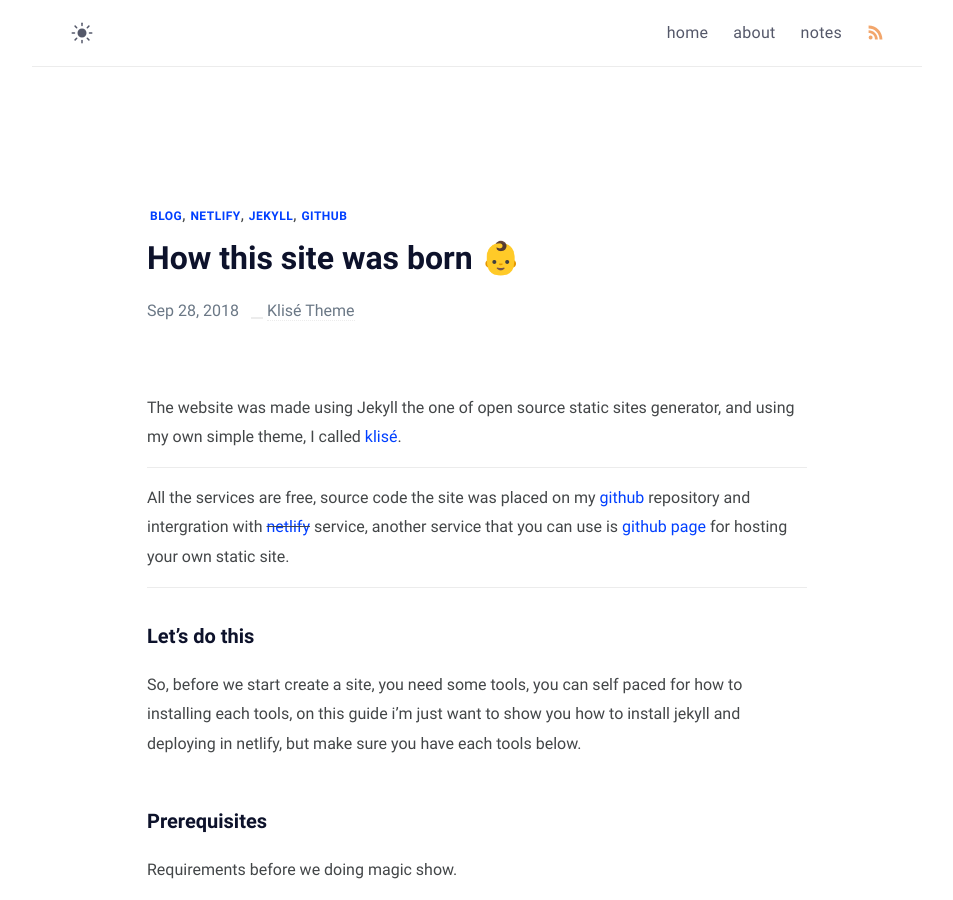
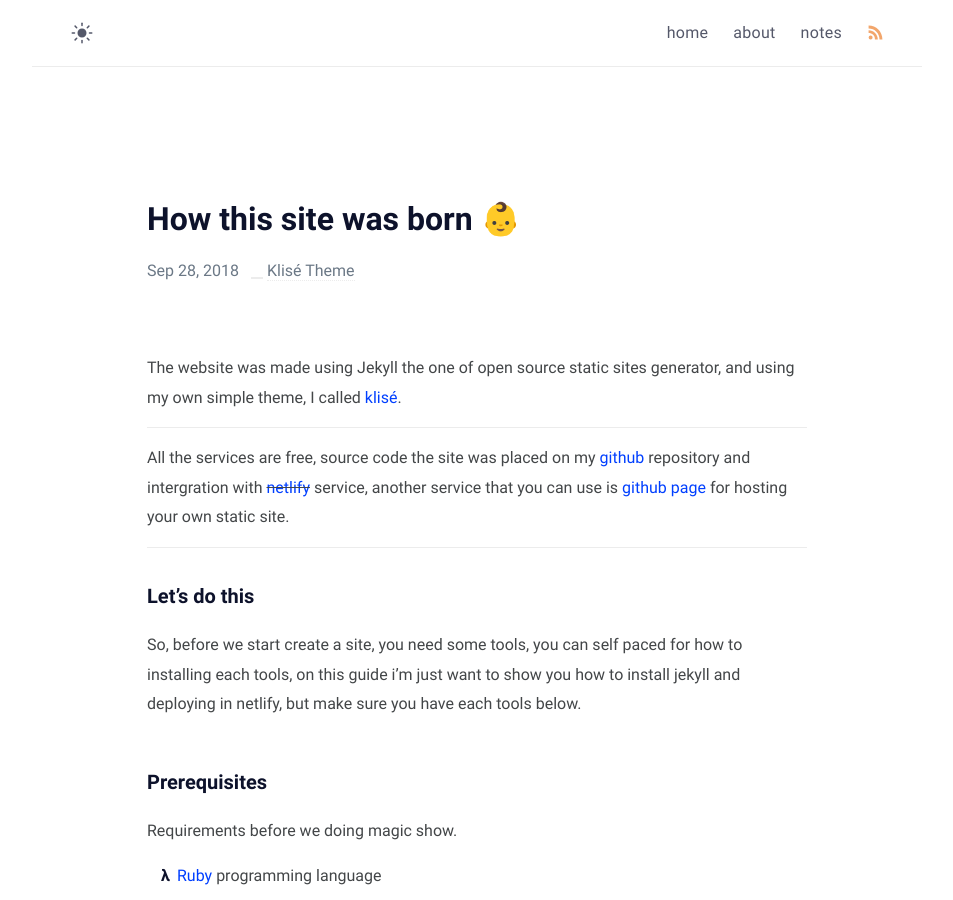
Before and after one commit to piharpi/jekyll-klise, a Jekyll site: the page built from _posts/how-this-site-was-made/2018-09-28-how-this-site-was-made.md, in a window 1280 px wide and 900 px high. Shown: the whole window, without its empty margins (163-1116 px from the left). Built offline with Jekyll 4.4.1, drawn with Linux system fonts in a browser that asks for light colours; some web fonts are replaced; some of the changed text lies outside the part shown.

Commit message:
remove unnecessary parts

```diff
--- a/_includes/footer.html
+++ b/_includes/footer.html
@@ -18,8 +18,3 @@
   </small>
 </footer>
 <script src="/assets/js/main.js" defer="defer"></script>
-<script src="/assets/js/galite.js"></script>
-<script>
-  var galite = galite || {};
-  galite.UA = "{{ site.google_analytics }}";
-</script>
--- a/_layouts/page.html
+++ b/_layouts/page.html
@@ -3,7 +3,7 @@
 ---
 
 <!DOCTYPE html>
-<html lang="{{ page.lang | default: site.lang | default: " en " }}">
+<html lang="{{ page.lang | default: site.lang | default: " de " }}">
 
 {% include header.html %}
 
--- a/_layouts/post.html
+++ b/_layouts/post.html
@@ -14,18 +14,9 @@
       <article itemscope itemtype="https://schema.org/BlogPosting">
 
         <header class="header">
-          {% if page.tags and page.tags != empty %}
-          <div class="tags">
-            {% assign tags = page.tags %}
-            <span itemprop="keywords">
-              {% for tag in tags %}
-              <a class="tag"
-                href="/tags/#{{tag | downcase | slugify}}">{{tag | upcase }}</a>{% unless forloop.last %},{% endunless %}
-              {% endfor %}
-            </span>
-          </div>
-          {% endif %}
+
           <h1 class="header-title" itemprop="headline">{{ page.title | escape }}</h1>
+
           {% if page.date %}
           <div class="post-meta">
             <time datetime="{{ page.date | date_to_xmlschema }}" itemprop="datePublished">
@@ -42,21 +33,26 @@
             <span hidden itemprop="mainEntityOfPage">{{ page.excerpt }}</span>
           </div>
           {% endif %}
+
         </header>
 
         <div class="page-content" itemprop="articleBody">
           {% include anchor_headings.html html=content anchorClass="anchor-head" beforeHeading=true h_min=1 h_max=4 %}
-          {% if page.tweet %}
-          <p>Comments this article on
-            <a href="https://twitter.com/{{site.username}}/status/{{page.tweet}}">Twitter</a>.
-          </p>
-          {% endif %}
         </div>
+
+        {% if page.tags and page.tags != empty %}
+        <div class="tags">
+          {% assign tags = page.tags %}
+          <span itemprop="keywords">
+            {% for tag in tags %}
+            <a class="tag"
+              href="/tags/#{{tag | downcase | slugify}}">{{tag | upcase }}</a>{% unless forloop.last %},{% endunless %}
+            {% endfor %}
+          </span>
+        </div>
+        {% endif %}
+
       </article>
-      {% if page.comments %}
-        {% include comments.html%}
-      {% endif %}
-
     </main>
     {% if page.modified %}
       <small class="post-updated-at">updated_at {{page.modified | date: "%d-%m-%Y"}}</small>
--- a/assets/js/galite.js
+++ /dev/null
@@ -1 +0,0 @@
-(function(b,l,e,g,h,f){1!==parseInt(e.msDoNotTrack||b.doNotTrack||e.doNotTrack,10)&&b.addEventListener("load",function(){var r=(new Date).getTime();b.galite=b.galite||{};var m=new XMLHttpRequest,n="https://www.google-analytics.com/collect?cid="+(l.uid=l.uid||Math.random()+"."+Math.random())+"&v=1&tid="+galite.UA+"&dl="+f(h.location.href)+"&ul=en-us&de=UTF-8",a=function(b){var d="",c;for(c in b){if(void 0===b[c])return!1;d+=f(b[c])}return d},p={dt:[h.title],sd:[g.colorDepth,"-bit"],sr:[g.availHeight,"x",g.availWidth],vp:[innerWidth,"x",innerHeight],dr:[h.referrer]},k;for(k in p){var q=k+"="+a(p[k]);q&&(n+="&"+q)}a=function(b,d){var c="",a;for(a in d)c+="&"+a+"="+f(d[a]);return function(){var a=n+c+(galite.anonymizeIp?"&aip=1":"")+"&t="+f(b)+"&z="+(new Date).getTime();if(e.sendBeacon)e.sendBeacon(a);else try{m.open("GET",a,!1),m.send()}catch(t){(new Image).src=a}}};setTimeout(a("pageview",null),100);b.addEventListener("unload",a("timing",{utc:"JS Dependencies",utv:"unload",utt:(new Date).getTime()-r}))})})(window,localStorage,navigator,screen,document,encodeURIComponent)
```
Also changed, not shown: _includes/comments.html (deleted, +0 -10 lines), _config.yml (line endings or trailing spaces).
